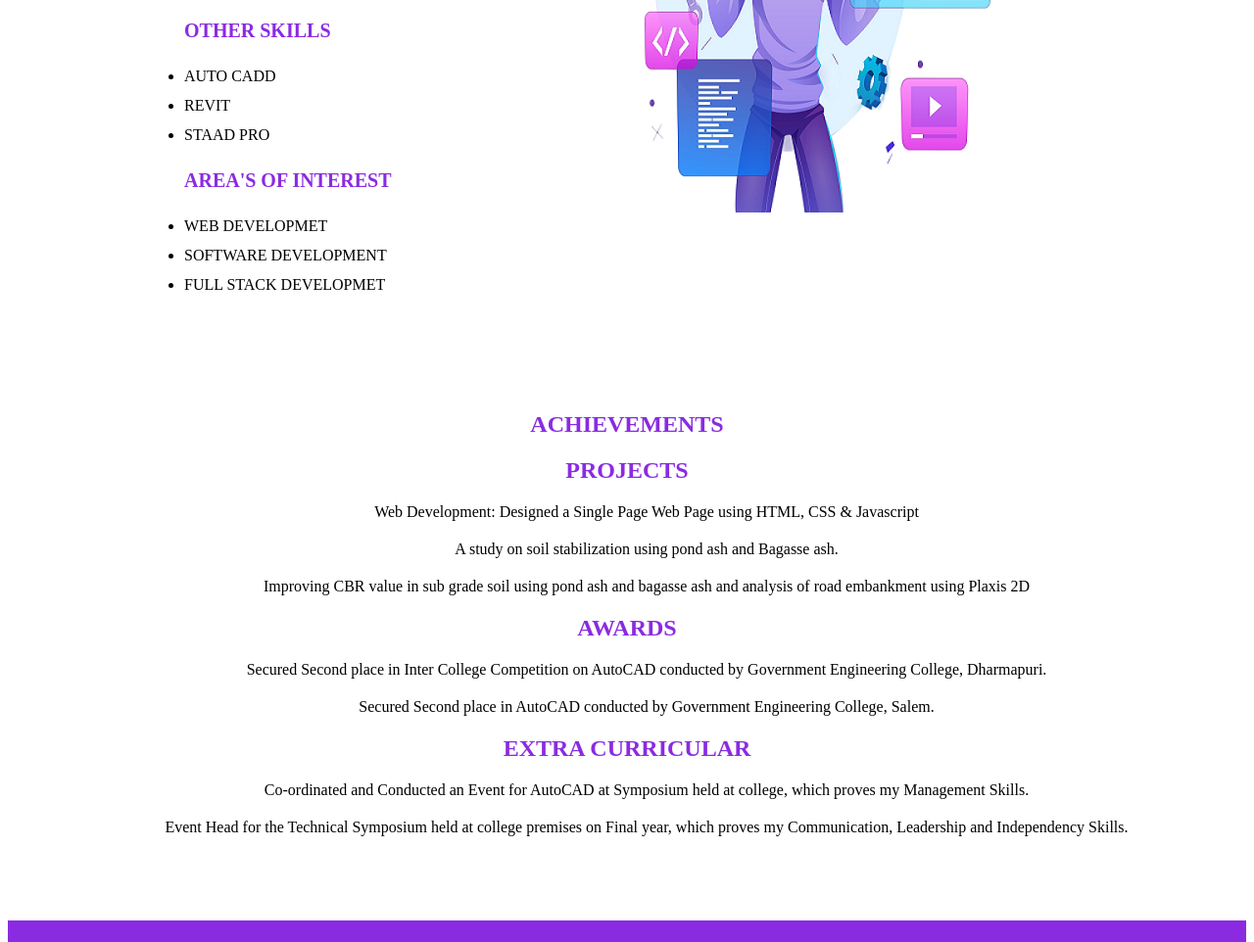
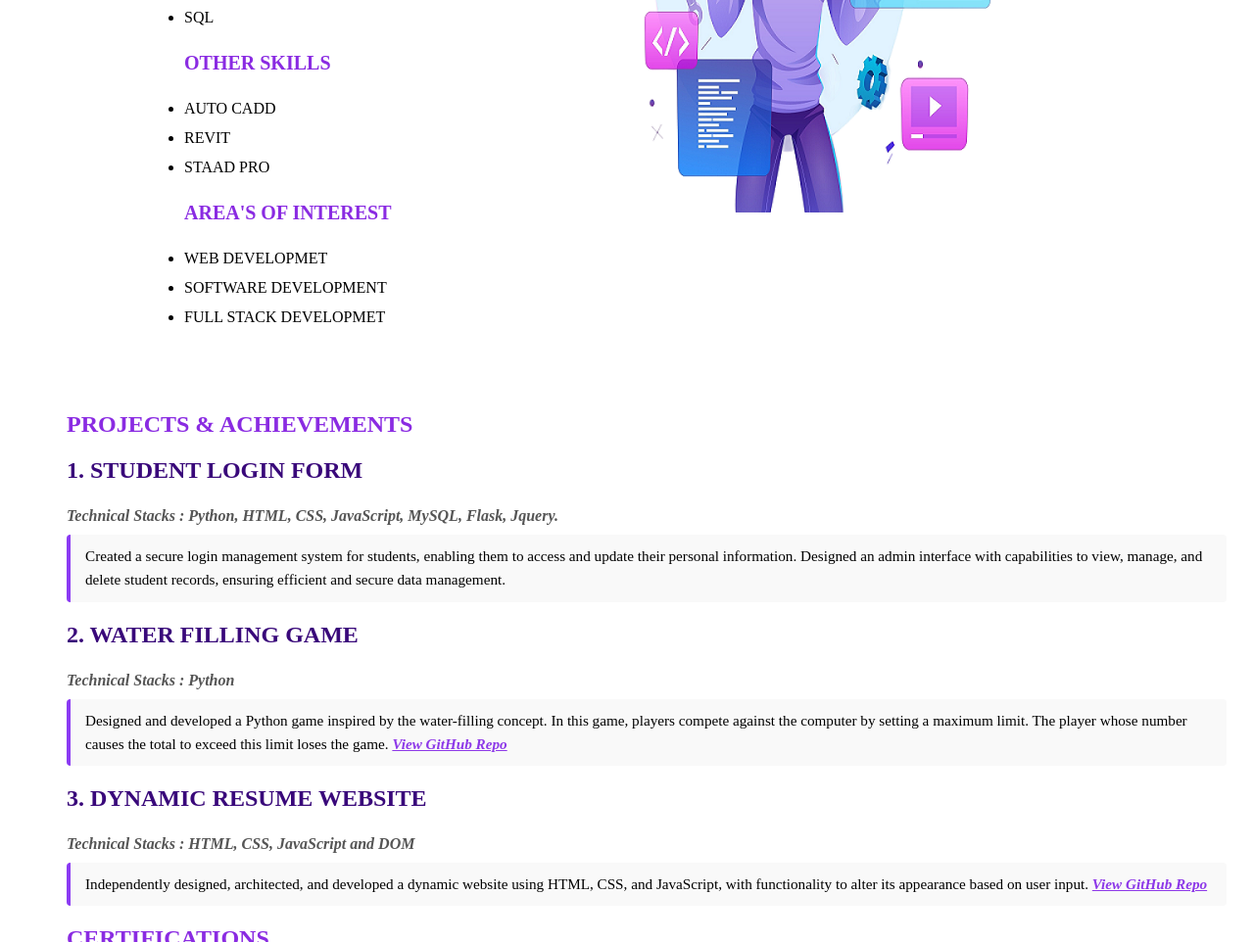
Before and after one commit to Yashvanth-B/StaticSinglePageResumeSite, a plain HTML site: page index.html in a window 1280 px wide. Shown: the part 1838-2800 px from the top of the page at 98% size. Drawn offline with Linux system fonts and the light colour scheme.

Commit message:
Projects Updates

```diff
--- a/index.css
+++ b/index.css
@@ -175,20 +175,28 @@
 
 .extra {
   padding-bottom: 40px;
-  height: 500px;
+  height: 950px;
   padding-top: 150px;
 }
 
 .extra h1 {
   color: blueviolet;
-  text-align: center;
+  justify-content: left;
+  margin-left: 60px;
   font-weight: bold;
 }
+
 .extra li {
   margin: 20px;
-  text-align: center;
+  text-align: left;
   display: block;
-  justify-content: center;
+  justify-content: left;
+}
+
+.GitHubLink {
+  font-style: italic;
+  font-weight: bold;
+  color: rgb(141, 56, 232);
 }
 
 .footer {
@@ -213,3 +221,36 @@
 .footer a {
   text-decoration: none;
 }
+
+.ProjectTitle {
+  color: #39087a;
+  font-size: 1.5em;
+  margin-top: 20px;
+}
+
+.ProjectTechStacks {
+  color: #555;
+  font-size: 1em;
+  margin: 5px 0;
+  font-style: italic;
+}
+
+.ProjectSummary {
+  font-size: 0.95em;
+  line-height: 1.6;
+  background: #f9f9f9;
+  padding: 10px 15px;
+  border-left: 4px solid #8b3bf3;
+  border-radius: 4px;
+  margin: 10px 0;
+}
+
+.ProjectLink a {
+  color: #007bff;
+  text-decoration: none;
+  font-weight: bold;
+}
+
+.ProjectLink a:hover {
+  text-decoration: underline;
+}
--- a/index.html
+++ b/index.html
@@ -24,10 +24,8 @@
 	<div class="career_content">
     <h1>Welcome,<br>This is <span>YASHVANTH B</span><br><small>A SELF LEARNER!</small> </h1>
 
-	<P>A highly talented Civil Engineer, interested in the IT Industry. A motivated self-learner gained
-	knowledge on basic Web Technologies, Python and having good Communication and Management
-	Skills. Looking forward to work as an IT specialist in an Information Technology firm that
-	acknowledges my technical and analytical skills and concurrently aids my personal growth.
+	<P>Dedicated professional transitioning from Civil Engineering to IT, with expertise in full-stack development. Proficient in front-end technologies (HTML, CSS, JavaScript, Angular), back-end programming (Python), and database management (SQL). Skilled in creating responsive, user-centric applications and managing data effectively. Strong self-learner with excellent communication, problem-solving, and team collaboration abilities. Seeking a Full Stack Developer or IT Specialist role to contribute technical expertise and drive innovative solutions.
+
 	<br><br><a class="academics_link" href="https://github.com/Yashvanth-B">Git Hub</a></P>
 
 
@@ -65,7 +63,7 @@
 			<img src="img/third.png">
 		</div>
 		<div class="skills_content">
-			<h4> A good and versatile self learner, I've learnt and learning things by my own </h4>
+			<h3> A good and versatile self learner, learnt and learning things on my own </h3>
 
 			<ul>
 				<h3>PROFESSIONAL SKILLS</h3>
@@ -75,6 +73,7 @@
 				<li>JAVASCRIPT</li>
 				<li>DOM</li>
 				<li>ANGULAR</li>
+				<li>SQL</li>
 			</ul>
 
 			<ul>
@@ -95,26 +94,45 @@
 
 
 <section class="extra" id="pd">
-	<h1 class="extra_heading"> ACHIEVEMENTS </h1>
 	<div class="extra_content">
-		<h1>PROJECTS</h1>
+		<h1>PROJECTS & ACHIEVEMENTS</h1>
 		<ul>
-			<li>Web Development: Designed a Single Page Web Page using HTML, CSS & Javascript </li>
-			<li>A study on soil stabilization using pond ash and Bagasse ash. </li>
-			<li>Improving CBR value in sub grade soil using pond ash and bagasse ash and analysis of road
-				embankment using Plaxis 2D</li>
+			<li class="AllProjects">
+				<h3 class="ProjectTitle">1. STUDENT LOGIN FORM </h3>
+				<h4 class="ProjectTechStacks">Technical Stacks : Python, HTML, CSS, JavaScript, MySQL, Flask, Jquery.</h4>
+				<p class="ProjectSummary"> Created a secure login management system for students, enabling them to access and update their personal
+ 					information. Designed an admin interface with capabilities to view, manage, and delete student records, ensuring
+ 					efficient and secure data management.</p>
+
+ 				<h3 class="ProjectTitle">2. WATER FILLING GAME </h3>
+				<h4 class="ProjectTechStacks">Technical Stacks : Python</h4>
+				<p  class="ProjectSummary">Designed and developed a Python game inspired by the water-filling concept. In this game, players compete
+ 					against the computer by setting a maximum limit. The player whose number causes the total to exceed this limit
+ 					loses the game. <a class="GitHubLink" href="https://github.com/Yashvanth-B/Water-filling-game.git">View GitHub Repo</a></p>
+
+				<h3 class="ProjectTitle">3. DYNAMIC RESUME WEBSITE </h3>
+				<h4 class="ProjectTechStacks">Technical Stacks : HTML, CSS, JavaScript and DOM</h4>
+				<p  class="ProjectSummary"> Independently designed, architected, and developed a dynamic website using HTML, CSS, and
+ 					JavaScript, with functionality to alter its appearance based on user input. <a class="GitHubLink" href="https://github.com/Yashvanth-B/DynamicResumeWebsite"> View GitHub Repo</a></p>
+			</li>
+		</ul>
+
+		<h1> CERTIFICATIONS </h1>
+		<ul>
+			<li><b>1. </b> Advanced Python Programming. </li>
+			<li><b>2. </b> Web Design & Web Application Development using HTML, CSS, JavaScript, Angular</li>
 		</ul>
 
 		<h1> AWARDS </h1>
 		<ul>
-			<li>Secured Second place in Inter College Competition on AutoCAD conducted by Government Engineering College, Dharmapuri.</li>
-			<li>Secured Second place in AutoCAD conducted by Government Engineering College, Salem.</li>
+			<li><b>1. </b> Secured Second place in Inter College Competition on AutoCAD conducted by Government Engineering College, Dharmapuri.</li>
+			<li><b>2. </b> Secured Second place in AutoCAD conducted by Government Engineering College, Salem.</li>
 		</ul>
 
 		<h1> EXTRA CURRICULAR </h1>
 		<ul>
-			<li>Co-ordinated and Conducted an Event for AutoCAD at Symposium held at college, which	proves my Management Skills.</li>
-			<li>Event Head for the Technical Symposium held at college premises on Final year, which proves my Communication, Leadership and Independency Skills.</li>
+			<li><b>1. </b> Co-ordinated and Conducted an Event for AutoCAD at Symposium held at college, which	proves my Management Skills.</li>
+			<li><b>2. </b> Event Head for the Technical Symposium held at college premises on Final year, which proves my Communication, Leadership and Independency Skills.</li>
 		</ul>
 	</div>
 </section>
```
